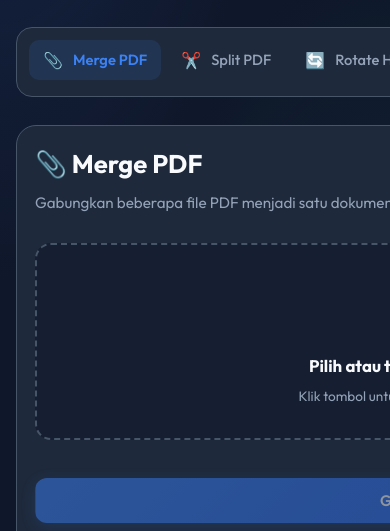
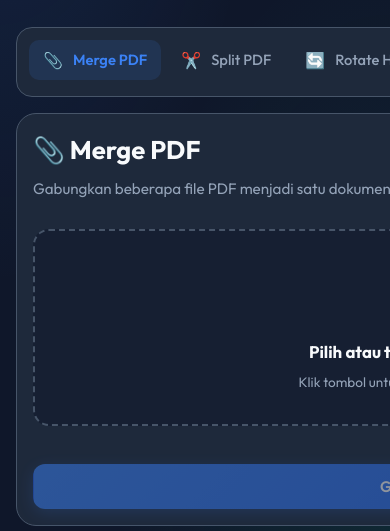
Before and after one commit to maddaz14/conversion-tool, a website: page pages/pdf.html in a window 390 px wide. Shown: the part 313-844 px from the top of the page. Drawn offline with nearby package versions, Linux system fonts and the light colour scheme; a script that the page names is missing.

Commit message:
Make pages more responsive on mobile

```diff
--- a/assets/style.css
+++ b/assets/style.css
@@ -999,7 +999,11 @@ footer .dev-credit span { color: var(--primary); }
   .container { padding: 0 16px; }
   header { flex-direction: column; gap: 14px; text-align: center; padding: 20px 0; }
   .hero { padding: 32px 0 24px; }
-  .tool-content { padding: 22px; }
+
+  .tool-layout { gap: 16px; }
+  .tool-sidebar { padding: 12px; }
+  .tool-content { padding: 18px; min-height: auto; }
+
   .modal { padding: 26px 20px; }
   .dropzone { padding: 30px 16px; }
   .modal-overlay { padding: 12px; }
@@ -1009,7 +1013,7 @@ footer .dev-credit span { color: var(--primary); }
 
 @media (max-width: 480px) {
   .hero h1, .hero-page h1 { font-size: 1.9rem; }
-  .tool-content { padding: 18px; }
+  .tool-content { padding: 16px; }
   .stat-card .stat-value { font-size: 1.3rem; }
 }
 
```
